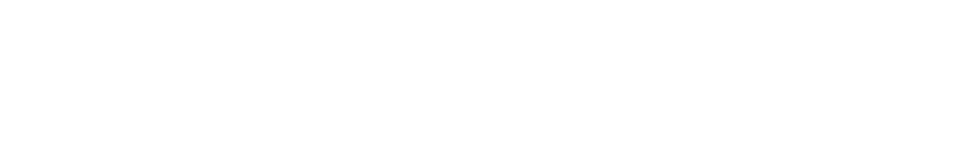
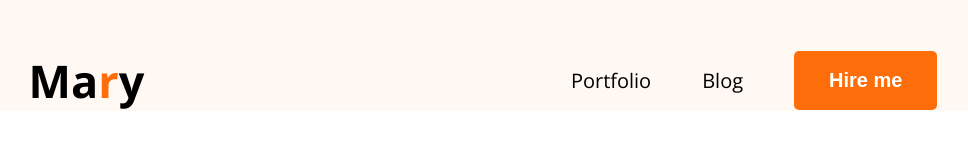
Before and after one commit to jakerabdullah/hero-dev-portfolio-code, a plain HTML site: page index.html in a window 1280 px wide. Shown: the whole page, without its empty margins (157-1125 px from the left). Drawn offline with nearby package versions, Linux system fonts and the light colour scheme.

Commit message:
design navbar styled according to design

```diff
--- a/index.html
+++ b/index.html
@@ -3,9 +3,27 @@
 <head>
     <meta charset="UTF-8">
     <meta name="viewport" content="width=device-width, initial-scale=1.0">
-    <title>jaker abdullah portfolio</title>
+    <title>Abdullah portfolio</title>
+    <link rel="preconnect" href="https://fonts.googleapis.com">
+<link rel="preconnect" href="https://fonts.gstatic.com" crossorigin>
+<link href="https://fonts.googleapis.com/css2?family=Open+Sans:ital,wght@0,300..800;1,300..800&display=swap" rel="stylesheet">
+
+<link rel="stylesheet" href="styles/portfolio.css">
 </head>
-<body>
+<body class="font-open-sans">
+     <header>
+        <nav>
+            <div class="logo">
+                <h2>Ma<span class="color-orange">r</span>y</h2>
+            </div>
+
+            <ul class="menu">
+                <li><a href="">Portfolio</a></li>
+                <li><a href="">Blog</a></li>
+                <li><button class="btn">Hire me</button></li>
+            </ul>
+        </nav>
+     </header>
 
 
 </body>
--- /dev/null
+++ b/styles/portfolio.css
@@ -0,0 +1,54 @@
+*{
+    margin: 0;
+    padding: 0;
+    box-sizing: border-box;
+}
+/* shared style  */
+.font-open-sans {
+  font-family: "Open Sans", sans-serif;
+  font-optical-sizing: auto;
+}
+
+.logo h2{
+     font-size: 45px;
+     font-weight: bold;
+}
+.color-orange{
+    color: #FD6E0A;
+}
+.btn{
+    background-color: #FD6E0A;
+    border: none;
+    padding: 18px 35px;
+    border-radius: 5px;
+    font-size: 20px;
+    font-weight: bold;
+    color: white;
+
+}
+/* main style */
+
+header{
+    background-color: #FFF8F3;
+    padding-top: 50px;
+}
+nav{
+    width: 71%;
+    max-width: 1140px;
+    /* border: 1px solid red; */
+    margin: 0px auto;
+    display: flex;
+    justify-content: space-between;
+    align-items: center;
+}
+nav .menu{
+    display: flex;
+    list-style: none;
+    gap: 51px;
+    align-items: center;
+}
+nav .menu a{
+    font-size: 20px;
+    color: black;
+    text-decoration: none;
+}
```
